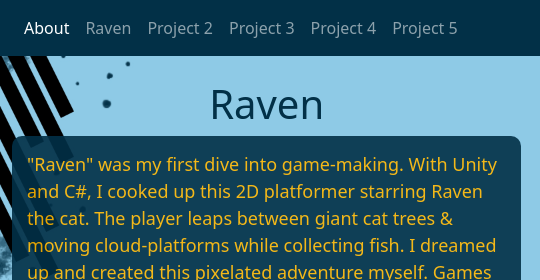
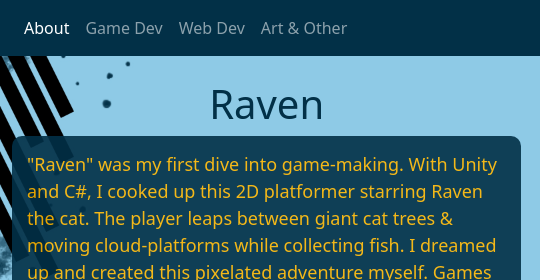
Before and after one commit to Killerconman311/Killerconman311.github.io, a plain HTML site: page gameDev.html in a window 1280 px wide. Shown: the top 280 px of the page, 0-540 px from the left. Drawn offline with nearby package versions, Linux system fonts and the light colour scheme.

Commit message:
links n stuff
links

```diff
--- a/gameDev.html
+++ b/gameDev.html
@@ -30,19 +30,13 @@
                         <a class="nav-link active" aria-current="page" href="index.html">About</a>
                     </li>
                     <li class="nav-item">
-                        <a class="nav-link" href="projects.html">Raven</a>
+                        <a class="nav-link" href="gameDev.html">Game Dev</a>
                     </li>
                     <li class="nav-item">
-                        <a class="nav-link" href="#">Project 2</a>
+                        <a class="nav-link" href="webDev.html">Web Dev</a>
                     </li>
                     <li class="nav-item">
-                        <a class="nav-link" href="#">Project 3</a>
-                    </li>
-                    <li class="nav-item">
-                        <a class="nav-link" href="#">Project 4</a>
-                    </li>
-                    <li class="nav-item">
-                        <a class="nav-link" href="#">Project 5</a>
+                        <a class="nav-link" href="art.html">Art & Other</a>
                     </li>
                 </ul>
             </div>
```
